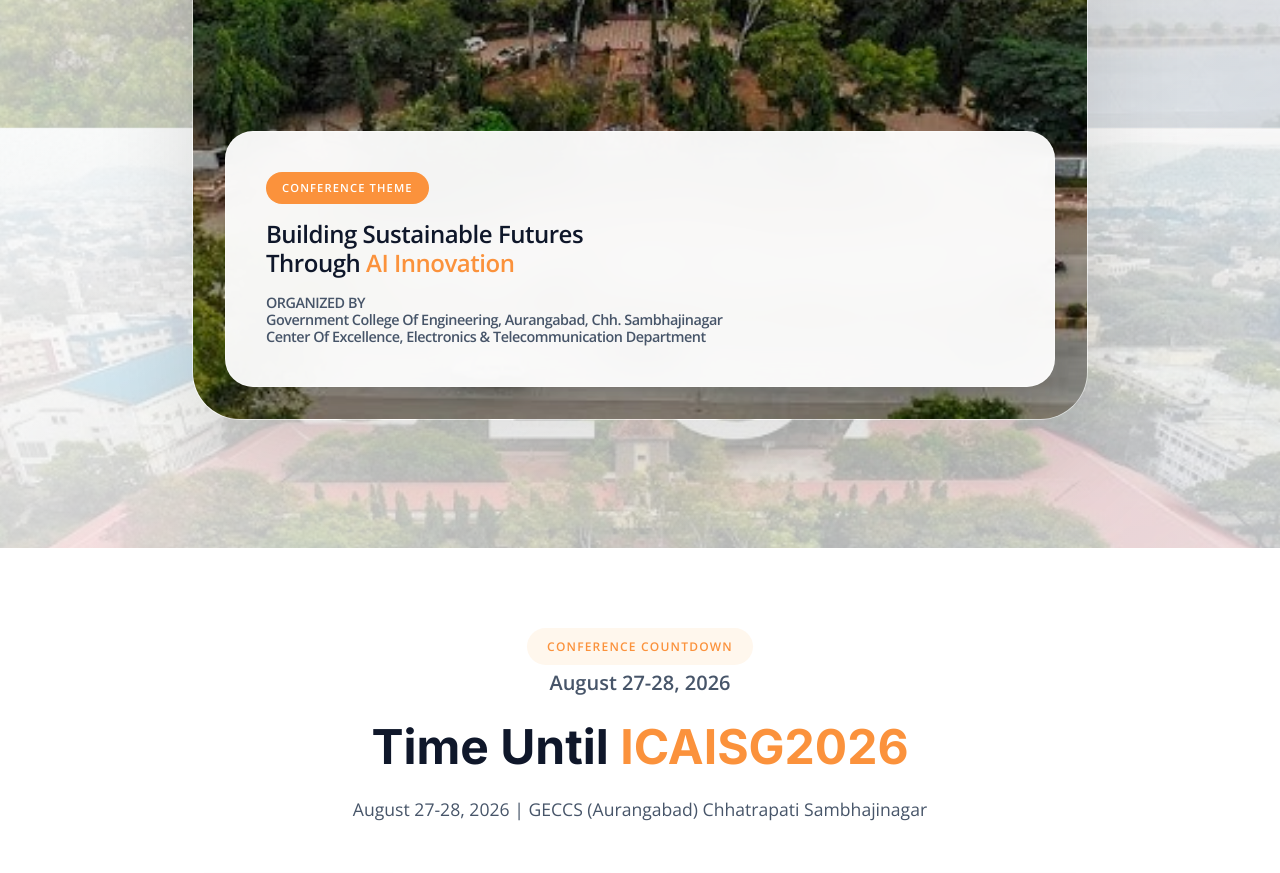
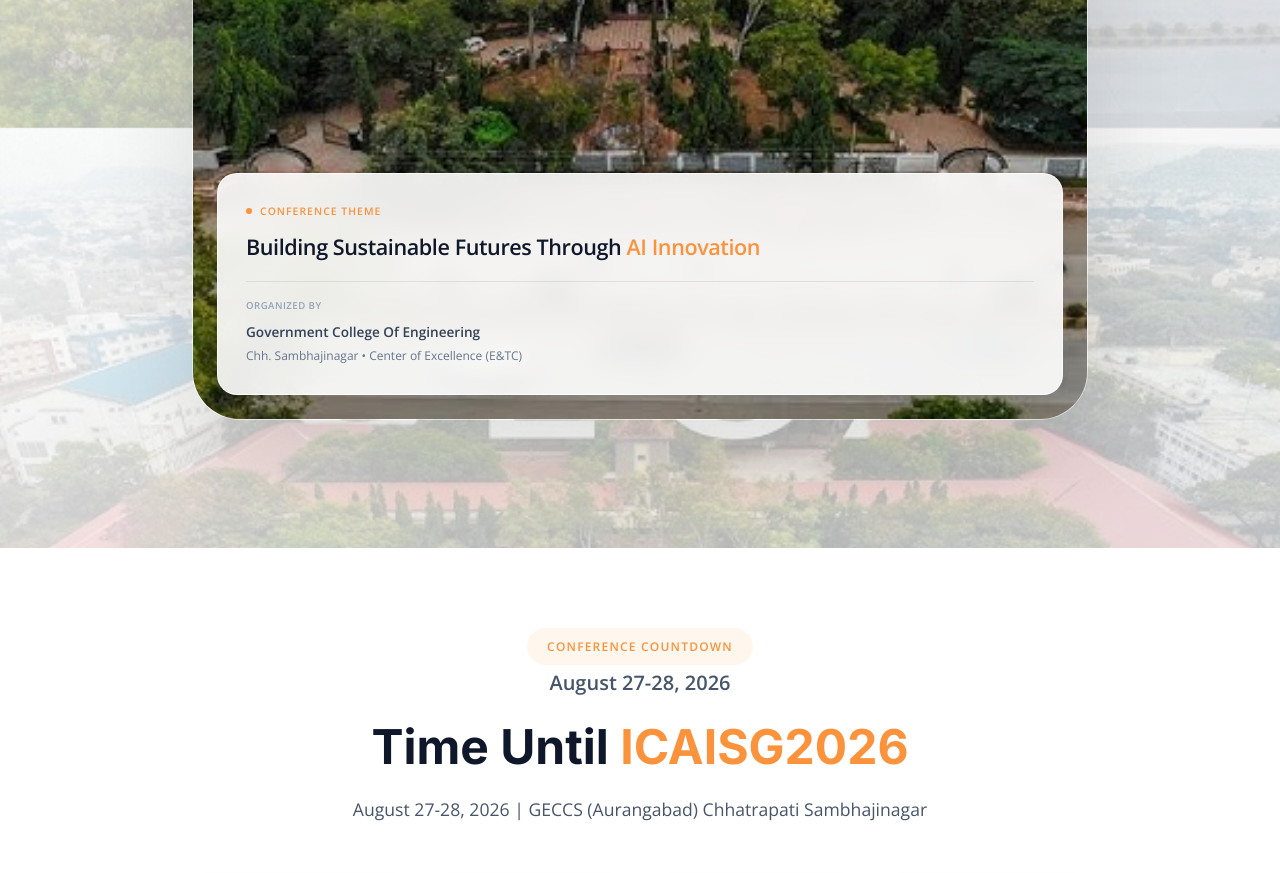
Before and after one commit to vishal-bhutekar21/InternationalconferenceGeca, a React (Vite) app: page / in a window 1280 px wide. Shown: the part 1620-2493 px from the top of the page. Built offline with nearby package versions, Linux system fonts and the light colour scheme.

Commit message:
Optimize Hero overlay card: improve layout, consistency and visual hierarchy

```diff
--- a/src/components/Hero.tsx
+++ b/src/components/Hero.tsx
@@ -126,37 +126,67 @@
                             />
 
                             {/* Overlay Card - Refined Layout */}
+                            {/* Overlay Card - Refined Layout */}
                             <div style={{
                                 position: 'absolute',
-                                bottom: '2rem',
-                                left: '2rem',
-                                right: '2rem',
-                                backgroundColor: 'rgba(255, 255, 255, 0.95)',
-                                backdropFilter: 'blur(20px)',
-                                borderRadius: '28px',
-                                padding: '2.5rem',
-                                boxShadow: '0 25px 50px rgba(0,0,0,0.15)',
-                                border: '1px solid rgba(255,255,255,0.5)'
+                                bottom: '1.5rem',
+                                left: '1.5rem',
+                                right: '1.5rem',
+                                backgroundColor: 'rgba(255, 255, 255, 0.9)',
+                                backdropFilter: 'blur(12px)',
+                                borderRadius: '20px',
+                                padding: '1.75rem',
+                                boxShadow: '0 20px 40px rgba(0,0,0,0.1)',
+                                border: '1px solid rgba(255,255,255,0.8)'
                             }} className="hero-overlay-card">
+                                <div style={{ display: 'flex', alignItems: 'center', justifyContent: 'space-between', marginBottom: '0.75rem' }}>
+                                    <div style={{
+                                        fontSize: '0.65rem',
+                                        fontWeight: 800,
+                                        color: 'var(--color-accent-orange)',
+                                        textTransform: 'uppercase',
+                                        letterSpacing: '0.1em',
+                                        display: 'flex',
+                                        alignItems: 'center',
+                                        gap: '0.5rem'
+                                    }}>
+                                        <span style={{ width: '6px', height: '6px', borderRadius: '50%', background: 'var(--color-accent-orange)' }}></span>
+                                        Conference Theme
+                                    </div>
+                                </div>
+
                                 <div style={{
-                                    display: 'inline-block',
-                                    fontSize: '0.7rem',
-                                    fontWeight: 900,
-                                    color: 'white',
-                                    backgroundColor: 'var(--color-accent-orange)',
-                                    padding: '0.4rem 1rem',
-                                    borderRadius: '50px',
-                                    marginBottom: '1rem',
-                                    textTransform: 'uppercase',
-                                    letterSpacing: '0.1em'
-                                }}>Conference Theme</div>
-                                <div style={{ fontSize: '1.5rem', fontWeight: 900, color: 'var(--color-primary)', lineHeight: 1.2, letterSpacing: '-0.02em' }}>
-                                    Building Sustainable Futures <br />Through <span style={{ color: 'var(--color-accent-orange)' }}>AI Innovation</span><br />
-                                    <span style={{ fontSize: '0.9rem', fontWeight: 600, display: 'block', marginTop: '1rem', color: 'var(--color-text-muted)' }}>
-                                        ORGANIZED BY<br />
-                                        Government College Of Engineering, Aurangabad, Chh. Sambhajinagar<br />
-                                        Center Of Excellence, Electronics & Telecommunication Department
-                                    </span>
+                                    fontSize: '1.35rem',
+                                    fontWeight: 800,
+                                    color: 'var(--color-primary)',
+                                    lineHeight: 1.3,
+                                    letterSpacing: '-0.02em',
+                                    marginBottom: '1.25rem'
+                                }}>
+                                    Building Sustainable Futures Through <span style={{ color: 'var(--color-accent-orange)' }}>AI Innovation</span>
+                                </div>
+
+                                <div style={{
+                                    borderTop: '1px solid rgba(0,0,0,0.08)',
+                                    paddingTop: '1rem',
+                                    marginTop: 'auto'
+                                }}>
+                                    <div style={{
+                                        fontSize: '0.6rem',
+                                        fontWeight: 700,
+                                        color: '#94A3B8',
+                                        textTransform: 'uppercase',
+                                        marginBottom: '0.5rem',
+                                        letterSpacing: '0.05em'
+                                    }}>
+                                        Organized By
+                                    </div>
+                                    <div style={{ fontSize: '0.85rem', fontWeight: 700, color: '#334155', lineHeight: 1.4 }}>
+                                        Government College Of Engineering
+                                    </div>
+                                    <div style={{ fontSize: '0.75rem', color: '#64748B', marginTop: '0.2rem' }}>
+                                        Chh. Sambhajinagar • Center of Excellence (E&TC)
+                                    </div>
                                 </div>
                             </div>
                         </div>
```
